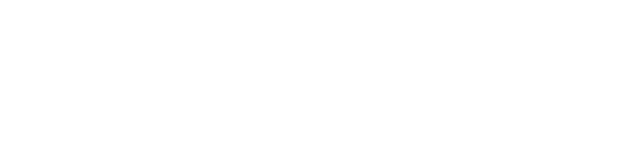
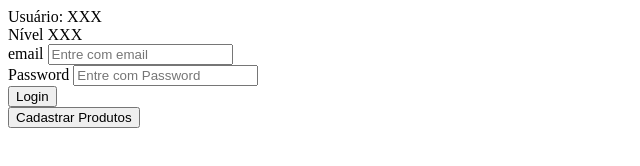
Before and after one commit to DeividGit/Login_JWT, a website: page index.html in a window 1280 px wide. Shown: the whole page, without its empty margins (0-640 px from the left). Drawn offline with Linux system fonts and the light colour scheme.

Commit message:
Colocação das divs e test commit

```diff
--- a/index.html
+++ b/index.html
@@ -7,7 +7,36 @@
     <title>Document</title>
 </head>
 <body>
+    <main>
+        <div id="containerStatus">
+            <div>
+                <label>Usuário:</label>
+                <label id="lbUser">XXX</label>
+            </div>
 
+            <div>
+                <label id="">Nível</label>
+                <label id="lbNivel">XXX</label>
+            </div>
+
+
+        </div>
+        <div id="containerLogin">
+            <div>
+                <label>email</label>
+                <input type="text" id="inpEmail" placeholder="Entre com email">
+            </div>
+            <div>
+                <label>Password</label>
+                <input type="text" id="inpPassword" placeholder="Entre com Password">
+            </div>
+
+            <button id="btnLogin">Login</button>
+
+        </div>
+        <button id="btnCadpro">Cadastrar Produtos</button>
+
+    </main>
 
     <script src="./js/script.js"></script>
 </body>
```
Also changed, not shown: 1 other file.
